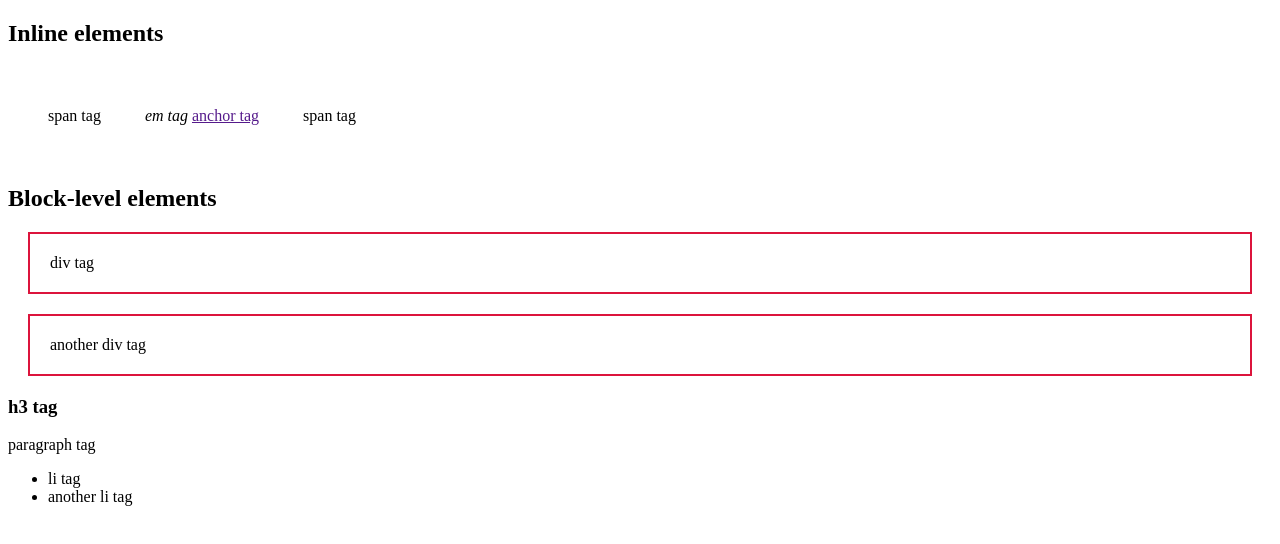
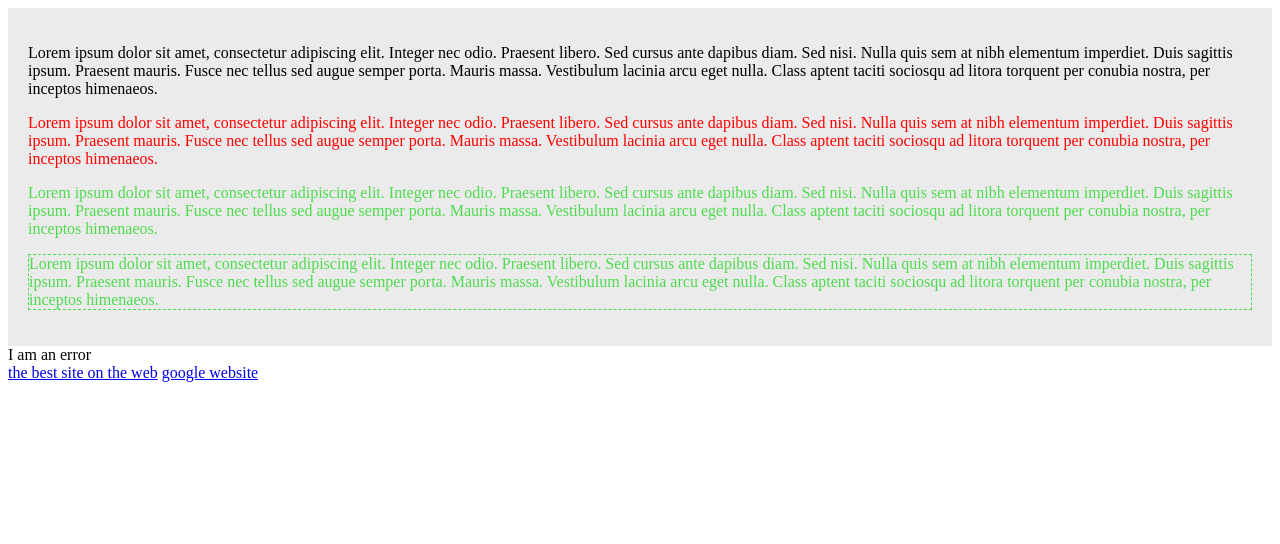
Before and after one commit to michaeld672/Basic-HTML-and-CSS, a plain HTML site: page index.html in a window 1280 px wide. Drawn offline with Linux system fonts and the light colour scheme.

Commit message:
CSS Classes

```diff
--- a/index.html
+++ b/index.html
@@ -7,24 +7,46 @@
 </head>
 
 <body>
+    <div id="content">
 
-    <h2>Inline elements</h2>
+        <p>Lorem ipsum dolor sit amet, consectetur adipiscing elit. Integer nec odio.
+            Praesent libero. Sed cursus ante dapibus diam. Sed nisi. Nulla quis sem at
+            nibh elementum imperdiet. Duis sagittis ipsum. Praesent mauris. Fusce nec
+            tellus sed augue semper porta. Mauris massa. Vestibulum lacinia arcu eget nulla.
+            Class aptent taciti sociosqu ad litora torquent per conubia nostra, per
+            inceptos himenaeos. </p>
 
-    <span>span tag</span>
-    <em>em tag</em>
-    <a href="">anchor tag</a>
-    <span>span tag</span>
+        <p class="error">Lorem ipsum dolor sit amet, consectetur adipiscing elit. Integer nec odio.
+            Praesent libero. Sed cursus ante dapibus diam. Sed nisi. Nulla quis sem at
+            nibh elementum imperdiet. Duis sagittis ipsum. Praesent mauris. Fusce nec
+            tellus sed augue semper porta. Mauris massa. Vestibulum lacinia arcu eget nulla.
+            Class aptent taciti sociosqu ad litora torquent per conubia nostra, per
+            inceptos himenaeos. </p>
 
-    <h2>Block-level elements</h2>
+        <p class="success">Lorem ipsum dolor sit amet, consectetur adipiscing elit. Integer nec odio.
+            Praesent libero. Sed cursus ante dapibus diam. Sed nisi. Nulla quis sem at
+            nibh elementum imperdiet. Duis sagittis ipsum. Praesent mauris. Fusce nec
+            tellus sed augue semper porta. Mauris massa. Vestibulum lacinia arcu eget nulla.
+            Class aptent taciti sociosqu ad litora torquent per conubia nostra, per
+            inceptos himenaeos. </p>
 
-    <div>div tag</div>
-    <div>another div tag</div>
-    <h3>h3 tag</h3>
-    <p>paragraph tag</p>
-    <ul>
-        <li>li tag</li>
-        <li>another li tag</li>
-    </ul>
+        <p class="success feedback">Lorem ipsum dolor sit amet, consectetur adipiscing elit. Integer nec odio.
+            Praesent libero. Sed cursus ante dapibus diam. Sed nisi. Nulla quis sem at
+            nibh elementum imperdiet. Duis sagittis ipsum. Praesent mauris. Fusce nec
+            tellus sed augue semper porta. Mauris massa. Vestibulum lacinia arcu eget nulla.
+            Class aptent taciti sociosqu ad litora torquent per conubia nostra, per
+            inceptos himenaeos. </p>
+
+
+
+    </div>
+
+    <div class="error">I am an error</div>
+
+    <a href="https://www.thenetninja.co.uk">the best site on the web</a>
+    <a href="https://www.google.com">google website</a>
+
+
 
 </body>
 
--- /dev/null
+++ b/old files/styles_tags.css
@@ -0,0 +1,11 @@
+span{
+    display: inline-block;
+    margin: 20px;
+    padding: 20px;
+}
+div{
+    /* display: inline; */
+    border: 2px solid crimson;
+    margin: 20px;
+    padding: 20px;
+}
--- a/styles.css
+++ b/styles.css
@@ -1,11 +1,17 @@
-span{
-    display: inline-block;
-    margin: 20px;
+p.error{
+    color: red;
+}
+
+p.success{
+    color: #4fdb4f;
+}
+
+p.success.feedback{
+    border: 1px dashed #4fdb4f;
+}
+
+#content{
+    background-color: #ebebeb;
     padding: 20px;
+
 }
-div{
-    /* display: inline; */
-    border: 2px solid crimson;
-    margin: 20px;
-    padding: 20px;
-}
```
Also changed, not shown: old files/index_tags.html (added, +31 -0 lines).
